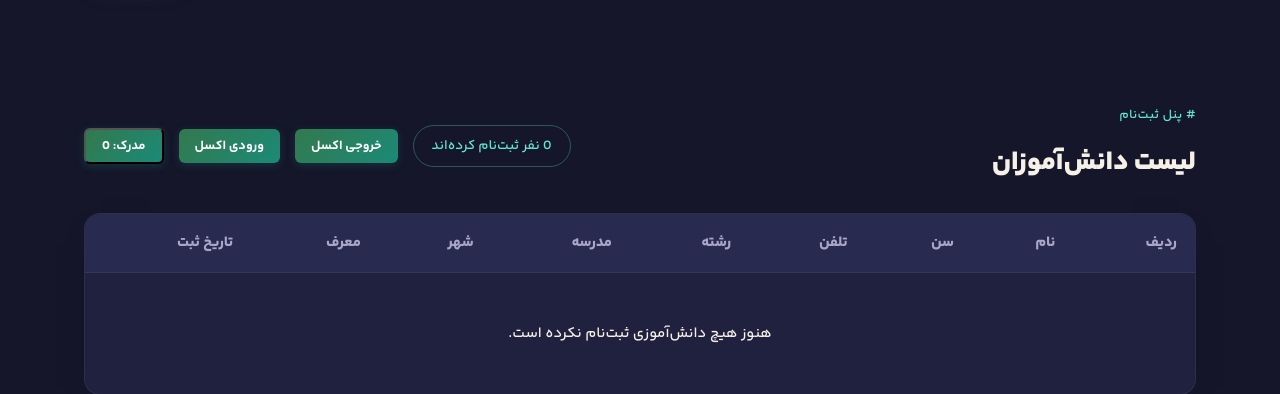
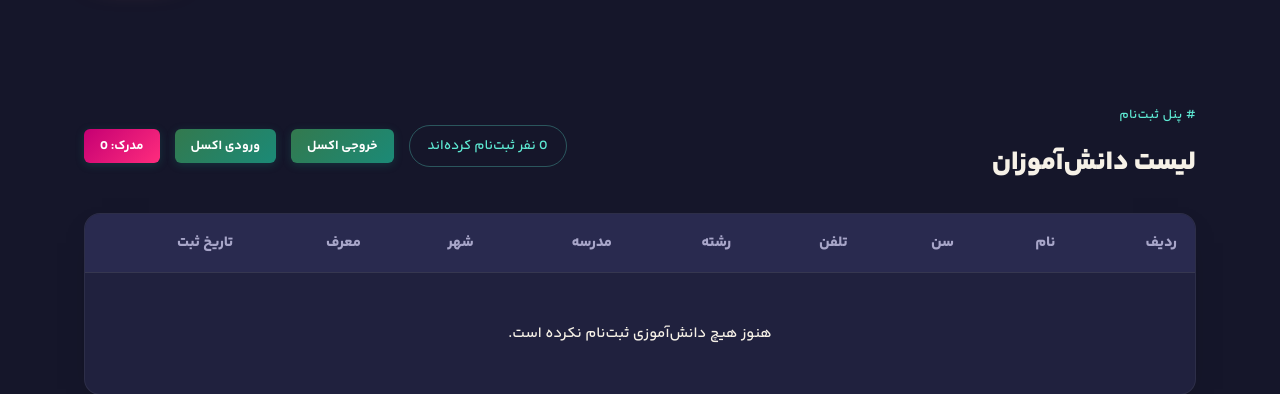
Before and after one commit to MahdyarTlb/metaAcademy, a Django app: page /list/ in a window 1280 px wide. Shown: the part 97-491 px from the top of the page. Run offline with Django 5.2, Linux system fonts and the light colour scheme; the visitor is signed in with stand-in values (Sample User, id 1); data that the repository does not hold is empty.

Commit message:
certificate count

```diff
--- a/templates/students.html
+++ b/templates/students.html
@@ -20,9 +20,9 @@
           <a href="{% url 'core:import_excel' %}" class="btn-export" style="background: linear-gradient(135deg, #33794e, #1b8a77);">
            ورودی اکسل
         </a>
-          <button href="{% url 'core:import_excel' %}" class="btn-export" style="background: linear-gradient(135deg, #33794e, #1b8a77);">
+          <a class="btn-export" style="background: linear-gradient(135deg, #c50073, #ff2c7d);">
           مدرک: {{ certificate_count }}
-        </button>
+        </a>
         </div>
       </div>
 
```
